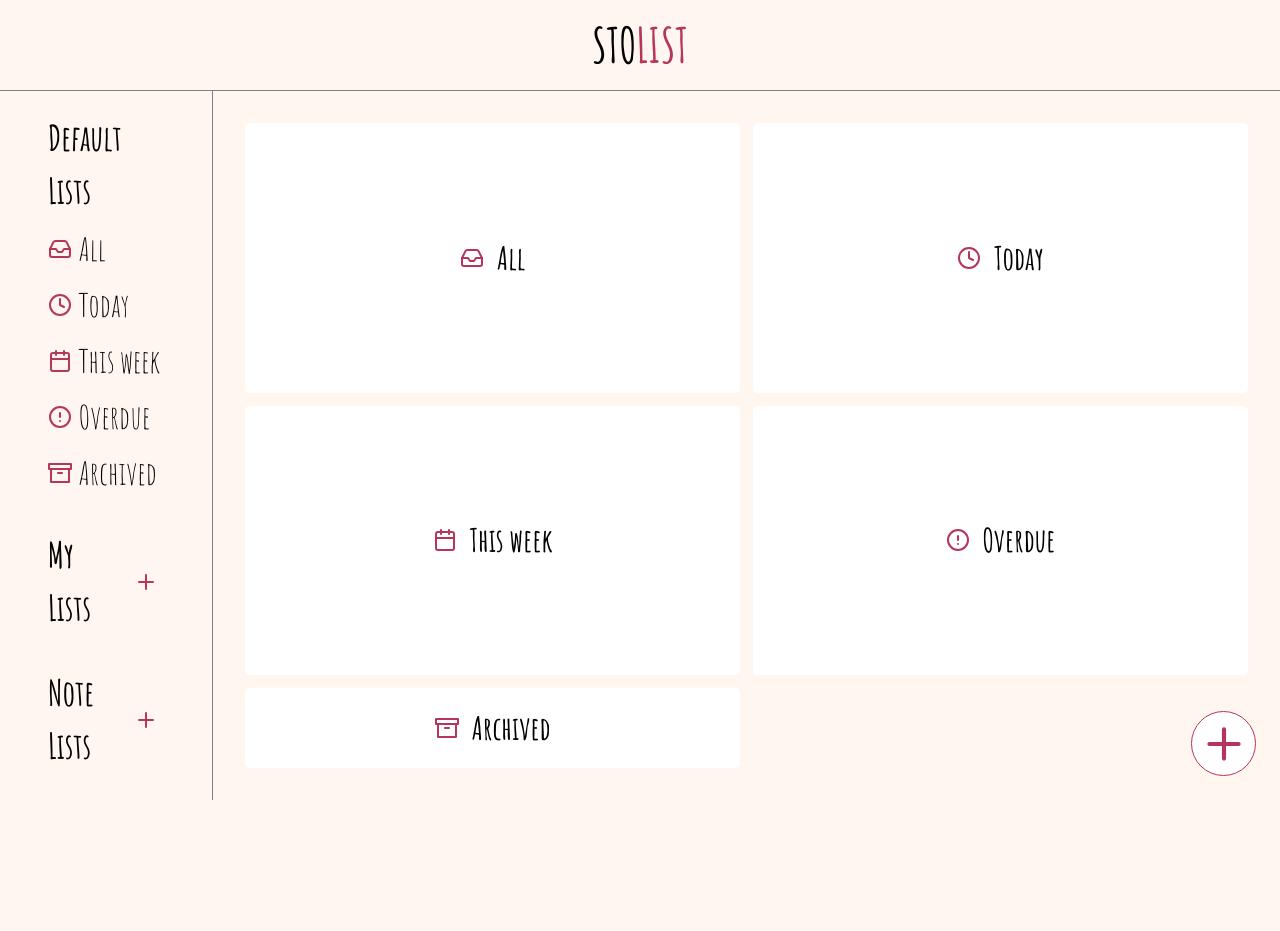
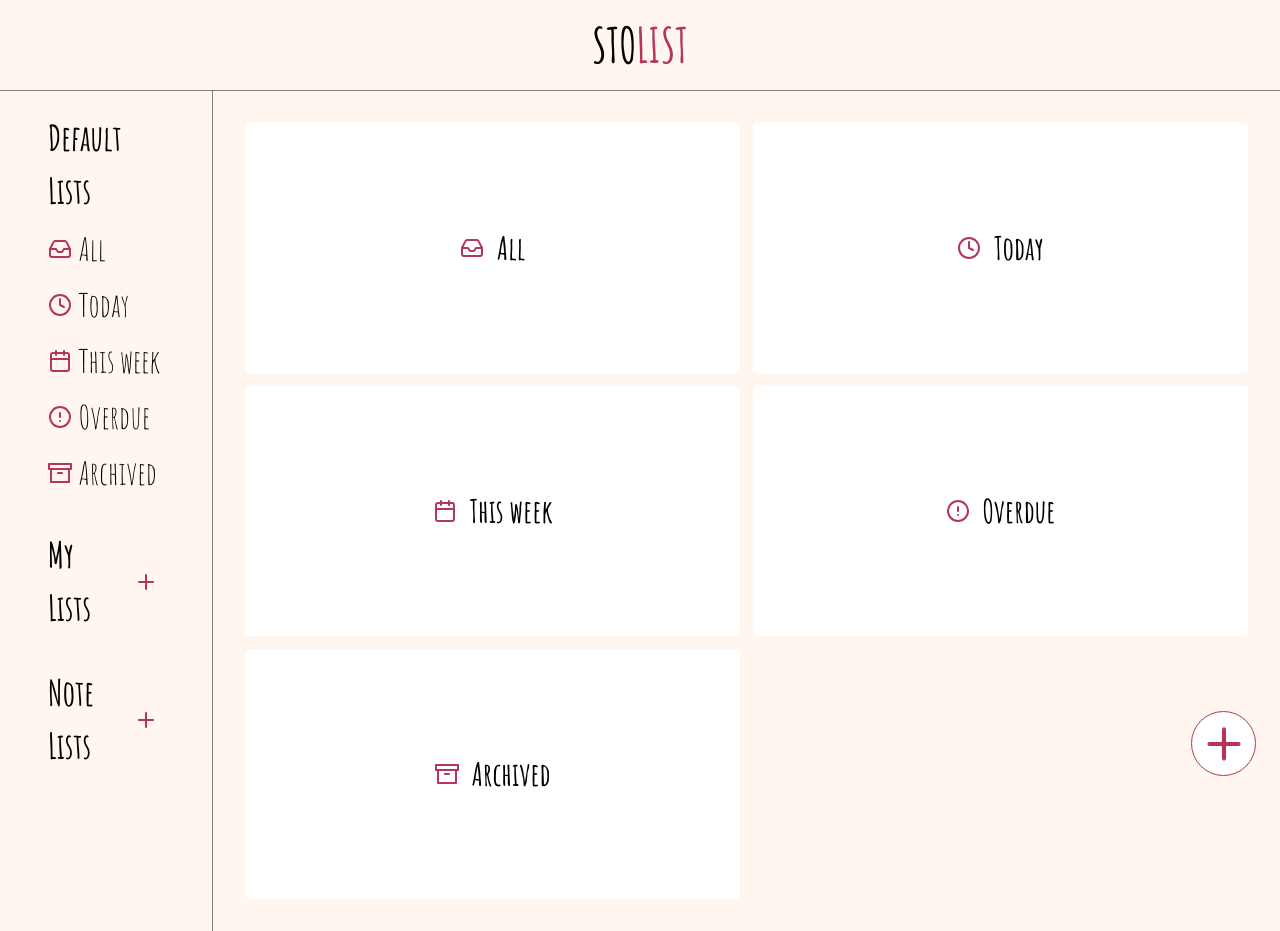
Before and after one commit to Stolir/top-todo-list, a website built with webpack: page src/template.html in a window 1280 px wide. Before the commit the page ends 800 px from the top, so only its background shows below. Built offline with nearby package versions, Linux system fonts and the light colour scheme.

Commit message:
Change header height and make sure all cards are sized correctly

```diff
--- a/src/styles.css
+++ b/src/styles.css
@@ -97,7 +97,7 @@ body {
 }
 
 #layout {
-    grid-template: 1fr 8fr / 1fr 5fr;
+    grid-template: min-content 8fr / 1fr 5fr;
     grid-template-areas: "header header"
                          "sidebar main";
     height: 100vh;
@@ -163,6 +163,7 @@ nav > button {
 
 #main {
   grid-template: repeat(auto-fill, minmax(250px, 1fr)) / repeat(auto-fill, minmax(450px, 1fr));
+  grid-auto-rows: minmax(250px, auto);
   padding: 2rem;
   gap: 0.8rem;
 }
```
